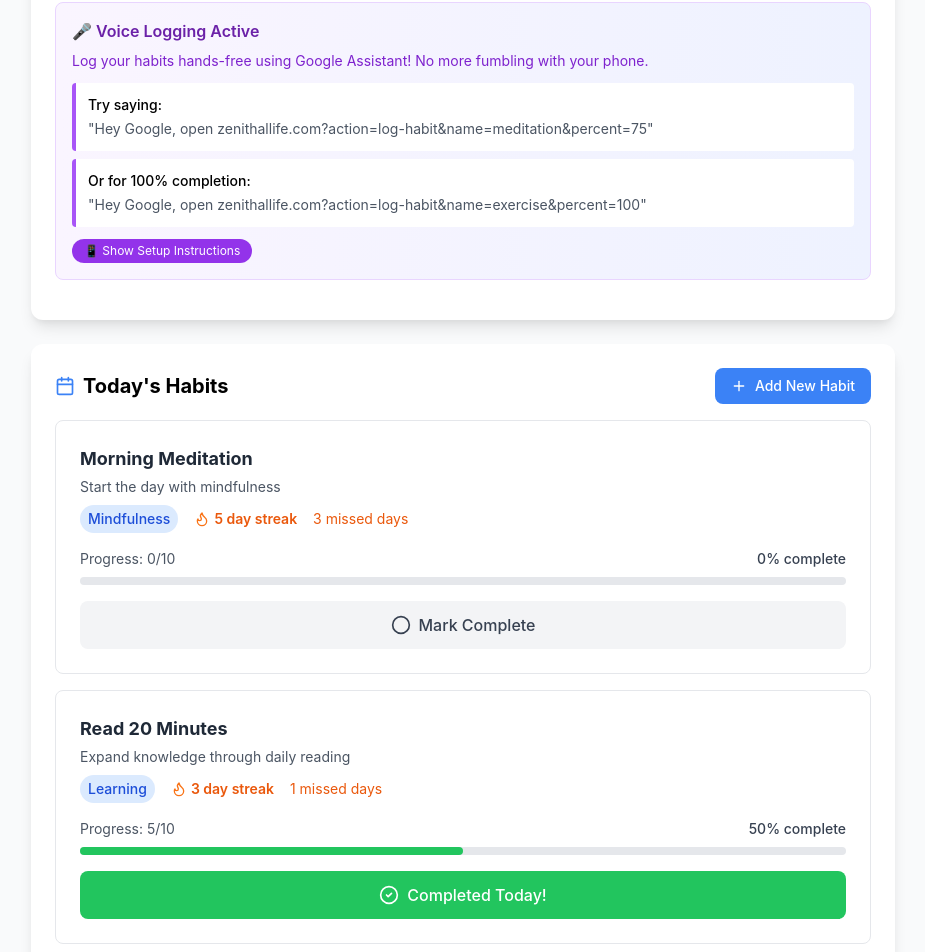
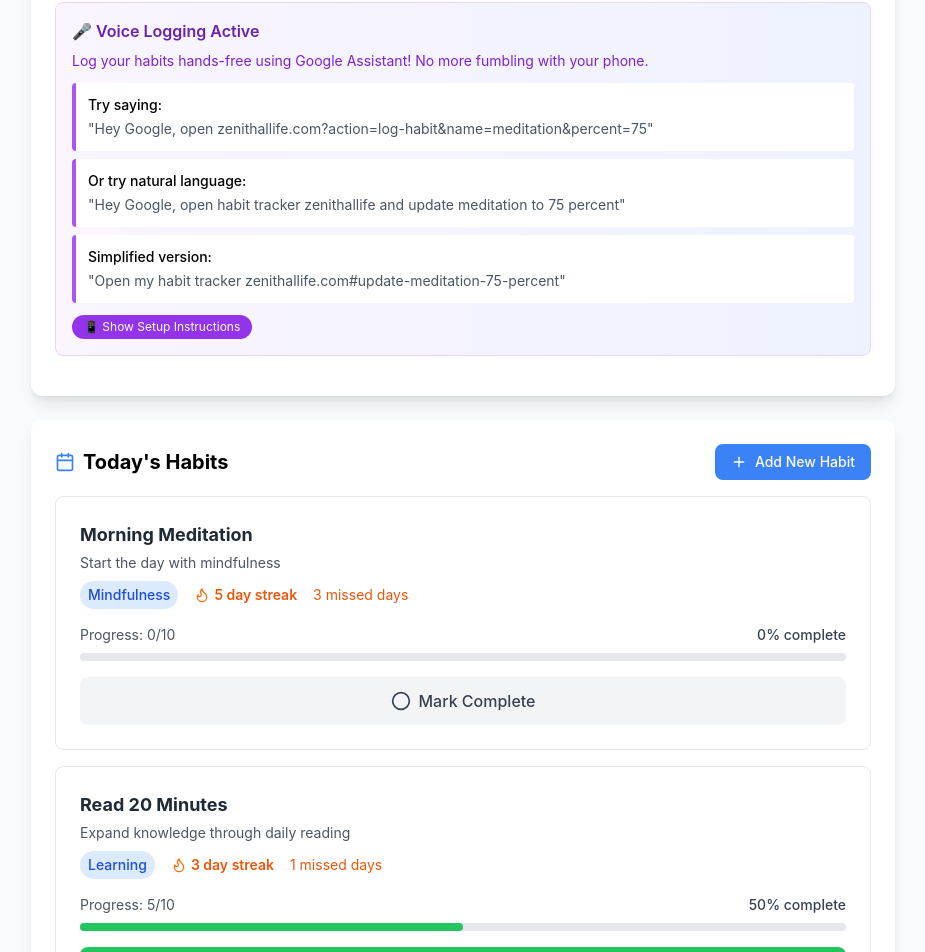
Before and after one commit to DeodathVR/better-habits-better-me, a React (Create React App) app: page / in a window 1280 px wide. Shown: the part 819-1771 px from the top of the page, without its empty margins (177-1102 px from the left). Built offline with nearby package versions, Linux system fonts and the light colour scheme.

Commit message:
Update Natural Message App.js

```diff
--- a/src/App.js
+++ b/src/App.js
@@ -99,27 +99,64 @@ function App() {
 
       console.log('URL Parameters:', { action, habitName, percent });
 
+      // Method 1: URL parameters (existing)
       if (action === 'log-habit' && habitName) {
-        console.log('Voice command detected!');
+        console.log('Voice command detected via URL!');
         logHabitViaVoice(habitName, percent);
 
-        // Clear URL parameters after processing to avoid re-triggering
+        // Clear URL parameters after processing
         const newUrl = window.location.origin + window.location.pathname;
         window.history.replaceState({}, document.title, newUrl);
       }
+
+      // Method 2: Parse URL hash for natural language
+      const hash = window.location.hash;
+      console.log('URL Hash:', hash);
+
+      if (hash && hash.includes('update')) {
+        console.log('Natural language voice command detected!');
+        parseNaturalVoiceCommand(hash);
+      }
     };
 
-    // Check URL on app load with a small delay to ensure habits are loaded
+    // Check URL on app load with a small delay
     const timer = setTimeout(handleVoiceCommand, 1000);
 
-    // Listen for URL changes (for single page app)
+    // Listen for URL changes
     window.addEventListener('popstate', handleVoiceCommand);
+    window.addEventListener('hashchange', handleVoiceCommand);
 
     return () => {
       clearTimeout(timer);
       window.removeEventListener('popstate', handleVoiceCommand);
+      window.removeEventListener('hashchange', handleVoiceCommand);
     };
-  }, [habits]); // Add habits dependency
+  }, [habits]);
+
+  const parseNaturalVoiceCommand = (hash) => {
+    console.log('Parsing natural command:', hash);
+
+    // Parse patterns like: #update-meditation-75-percent
+    const text = hash.toLowerCase().replace('#', '');
+
+    // Look for habit names
+    const habitMatch = habits.find(h =>
+      text.includes(h.name.toLowerCase()) ||
+      h.name.toLowerCase().includes(text.split('-')[1] || '')
+    );
+
+    // Look for percentage
+    const percentMatch = text.match(/(\d+)\s*percent?/);
+    const percent = percentMatch ? parseInt(percentMatch[1]) : 100;
+
+    console.log('Parsed:', { habitMatch, percent });
+
+    if (habitMatch) {
+      logHabitViaVoice(habitMatch.name, percent.toString());
+    } else {
+      showMessage(`🎤 Couldn't parse voice command: "${hash}". Try: "update meditation 75 percent"`);
+    }
+  };
 
   const logHabitViaVoice = (habitName, percentString) => {
     console.log('logHabitViaVoice called with:', { habitName, percentString });
@@ -567,8 +604,12 @@ Example URLs you can bookmark or use:
                       <p className="text-gray-600">"Hey Google, open zenithallife.com?action=log-habit&name=meditation&percent=75"</p>
                     </div>
                     <div className="bg-white p-3 rounded border-l-4 border-purple-500">
-                      <p className="font-medium mb-1">Or for 100% completion:</p>
-                      <p className="text-gray-600">"Hey Google, open zenithallife.com?action=log-habit&name=exercise&percent=100"</p>
+                      <p className="font-medium mb-1">Or try natural language:</p>
+                      <p className="text-gray-600">"Hey Google, open habit tracker zenithallife and update meditation to 75 percent"</p>
+                    </div>
+                    <div className="bg-white p-3 rounded border-l-4 border-purple-500">
+                      <p className="font-medium mb-1">Simplified version:</p>
+                      <p className="text-gray-600">"Open my habit tracker zenithallife.com#update-meditation-75-percent"</p>
                     </div>
                   </div>
                   <button
```
